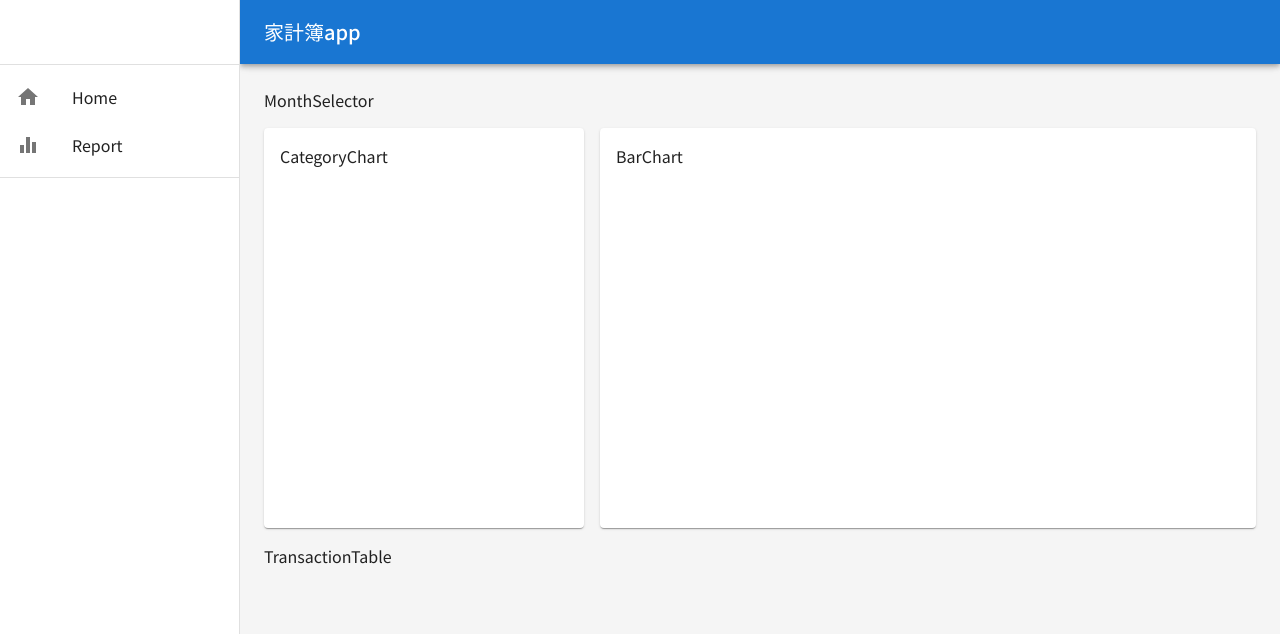
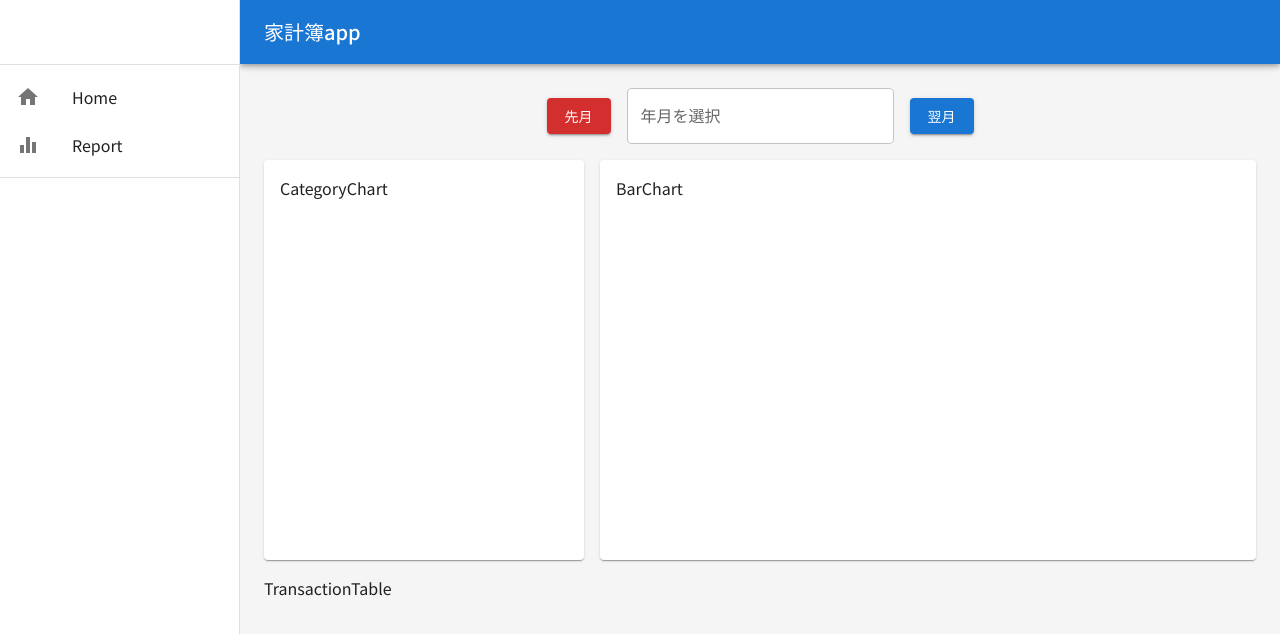
Before and after one commit to hirorotaka/kakeibo-app, a React (Vite) app: page /report in a window 1280 px wide. Shown: the top 634 px of the page. Built offline with nearby package versions, Linux system fonts and the light colour scheme; no server answers; the database is empty.

Commit message:
日付選択エリアのJSX雛形作成

```diff
--- a/package.json
+++ b/package.json
@@ -20,6 +20,7 @@
     "@mui/icons-material": "^5.16.7",
     "@mui/material": "^5.16.7",
     "@mui/styled-engine-sc": "^6.0.0-alpha.18",
+    "@mui/x-date-pickers": "^7.12.1",
     "date-fns": "^3.6.0",
     "firebase": "^10.12.5",
     "react": "^18.3.1",
--- a/src/components/MonthSelector.tsx
+++ b/src/components/MonthSelector.tsx
@@ -1,5 +1,34 @@
+import { Box, Button } from '@mui/material';
+import { AdapterDateFns } from '@mui/x-date-pickers/AdapterDateFnsV3';
+import { LocalizationProvider } from '@mui/x-date-pickers/LocalizationProvider';
+import { DatePicker } from '@mui/x-date-pickers/DatePicker';
+import { ja } from 'date-fns/locale';
+
 const MonthSelector = () => {
-  return <div>MonthSelector</div>;
+  return (
+    <LocalizationProvider dateAdapter={AdapterDateFns} adapterLocale={ja}>
+      <Box
+        sx={{ display: 'flex', justifyContent: 'center', alignItems: 'center' }}
+      >
+        <Button color={'error'} variant="contained">
+          先月
+        </Button>
+        <DatePicker
+          label="年月を選択"
+          sx={{ mx: 2, backgroundColor: 'white' }}
+          views={['year', 'month']}
+          format="yyyy/MM"
+          slotProps={{
+            toolbar: { toolbarFormat: 'yyy/MM', hidden: false },
+            calendarHeader: { format: 'yyyy/MM' },
+          }}
+        />
+        <Button color={'primary'} variant="contained">
+          翌月
+        </Button>
+      </Box>
+    </LocalizationProvider>
+  );
 };
 
 export default MonthSelector;
```
Also changed, not shown: 1 other file (tests, documents, lock files or other folders).
